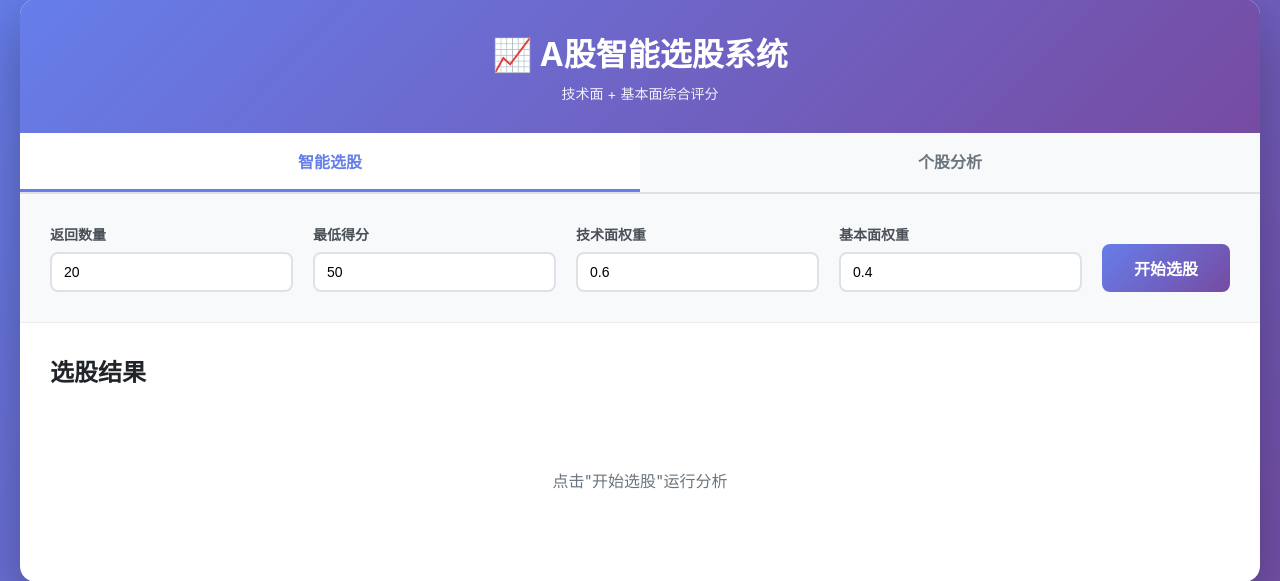
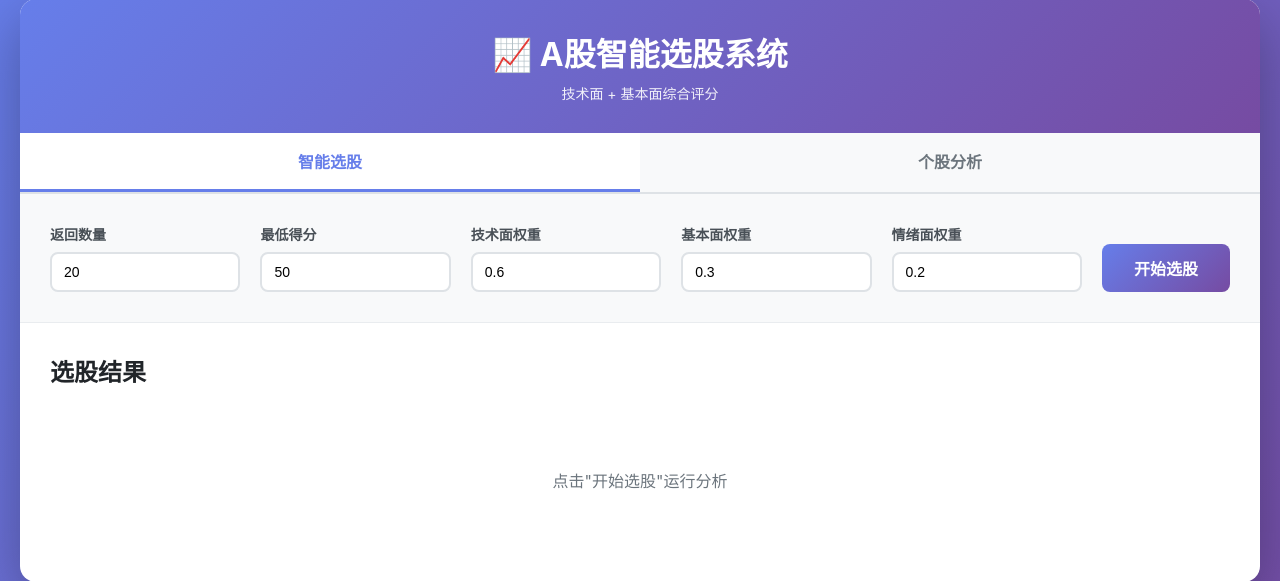
Before and after one commit to star9923/stock-selector, a Flask app: page / in a window 1280 px wide. Shown: the part 21-602 px from the top of the page. Run offline with Flask 3, Linux system fonts and the light colour scheme.

Commit message:
[feat]前端页面增加情绪分

```diff
--- a/templates/index.html
+++ b/templates/index.html
@@ -310,7 +310,11 @@
                 </div>
                 <div class="control-group">
                     <label>基本面权重</label>
-                    <input type="number" id="fundWeight" value="0.4" min="0" max="1" step="0.1">
+                    <input type="number" id="fundWeight" value="0.3" min="0" max="1" step="0.1">
+                </div>
+                <div class="control-group">
+                    <label>情绪面权重</label>
+                    <input type="number" id="sentimentWeight" value="0.2" min="0" max="1" step="0.1">
                 </div>
                 <button class="btn btn-primary" onclick="runSelection()">开始选股</button>
             </div>
@@ -534,7 +538,9 @@
                             <th>市净率</th>
                             <th>技术分</th>
                             <th>基本分</th>
+                            <th>情绪分</th>
                             <th>综合分</th>
+                            <th>所属板块</th>
                         </tr>
                     </thead>
                     <tbody>
@@ -552,7 +558,9 @@
                         <td>${row.pb ? row.pb.toFixed(2) : '-'}</td>
                         <td>${formatScore(row.tech_score)}</td>
                         <td>${formatScore(row.fund_score)}</td>
+                        <td>${formatScore(row.sentiment_score)}</td>
                         <td>${formatScore(row.total_score)}</td>
+                        <td>${row.board_name || '-'}</td>
                     </tr>
                 `;
             });
@@ -578,6 +586,7 @@
                 min_score: parseFloat(document.getElementById('minScore').value),
                 tech_weight: parseFloat(document.getElementById('techWeight').value),
                 fund_weight: parseFloat(document.getElementById('fundWeight').value),
+                sentiment_weight: parseFloat(document.getElementById('sentimentWeight').value),
             };
 
             try {
```
